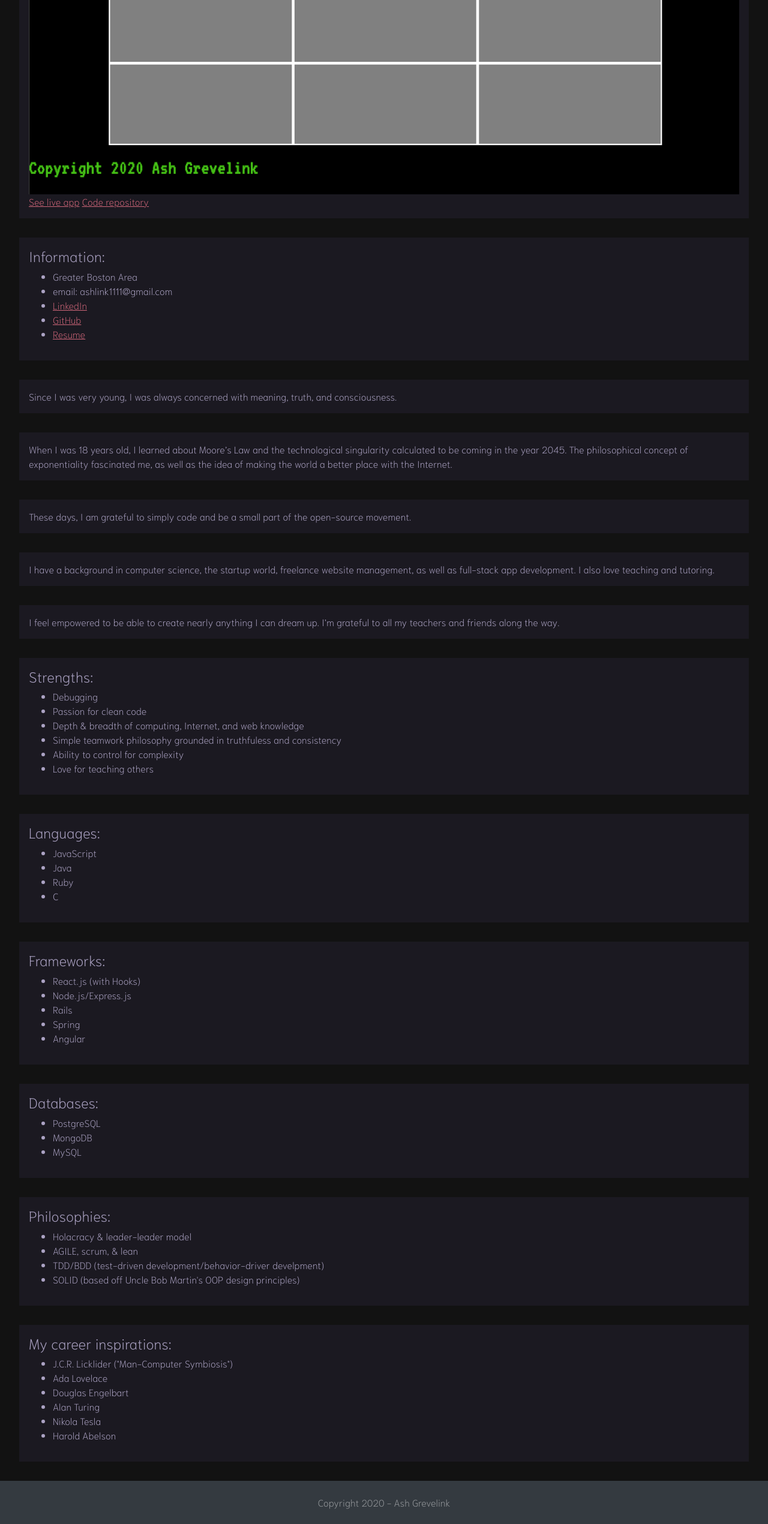
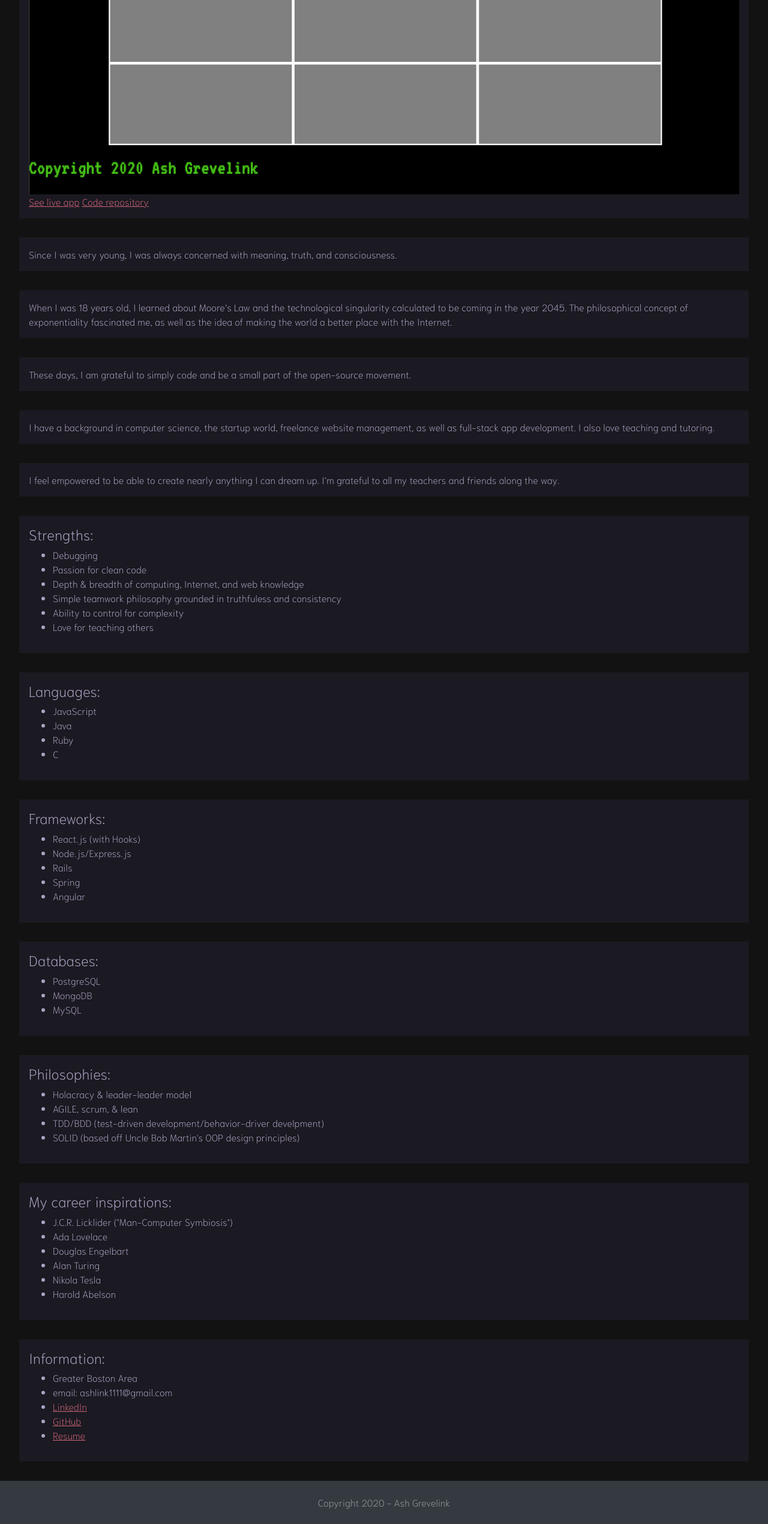
Before and after one commit to ashlink11/dev, a website built with webpack: page index.html in a window 1280 px wide. Shown: the part 5284-7825 px from the top of the page at 60% size. Built offline with nearby package versions, Linux system fonts and the light colour scheme; files whose address does not match are found by name.

```diff
--- a/index.html
+++ b/index.html
@@ -69,16 +69,6 @@
           <img src="public/tictactoe.png" alt="Tic Tac Toe Client Screenshot">
           <a href="https://github.com/hashbangash/tic-tac-toe-client">See live app</a>
           <a href="https://hashbangash.github.io/tic-tac-toe-client/">Code repository</a>
-        </div>
-        <div class="contact box">
-          <h4>Information:</h4>
-          <ul>
-            <li>Greater Boston Area</li>
-            <li>email: ashlink1111@gmail.com</li>
-            <li><a href="https://www.linkedin.com/in/ash-grevelink/">LinkedIn</a></li>
-            <li><a href="https://github.com/hashbangash">GitHub</a></li>
-            <li><a href="public/resume-2020-april-ash-grevelink.pdf" target="_blank">Resume</a></li>
-          </ul>
         </div>
       </section>
       <section class="about-me">
@@ -153,6 +143,16 @@
         </div>
       </section>
     </main>
+    <section class="contact box">
+      <h4>Information:</h4>
+      <ul>
+        <li>Greater Boston Area</li>
+        <li>email: ashlink1111@gmail.com</li>
+        <li><a href="https://www.linkedin.com/in/ash-grevelink/">LinkedIn</a></li>
+        <li><a href="https://github.com/hashbangash">GitHub</a></li>
+        <li><a href="public/resume-2020-april-ash-grevelink.pdf" target="_blank">Resume</a></li>
+      </ul>
+    </section>
     <footer class="sticky-footer container-fluid text-center py-4 bg-dark text-white-50">
       Copyright 2020 - Ash Grevelink
     </footer>
--- a/theme.css
+++ b/theme.css
@@ -9,7 +9,7 @@
 }
 .body-content {
   background-color: #121212;
-  color: #fff;
+  color: #aca3c4;
   font-family: 'Niramit';
 }
 h1 {
@@ -25,7 +25,6 @@
   margin: 2rem;
   padding: 1rem;
   background-color: #5f4b8b1F;
-  color: #aca3c4;
 }
 a {
   color: #cf6679;
```
